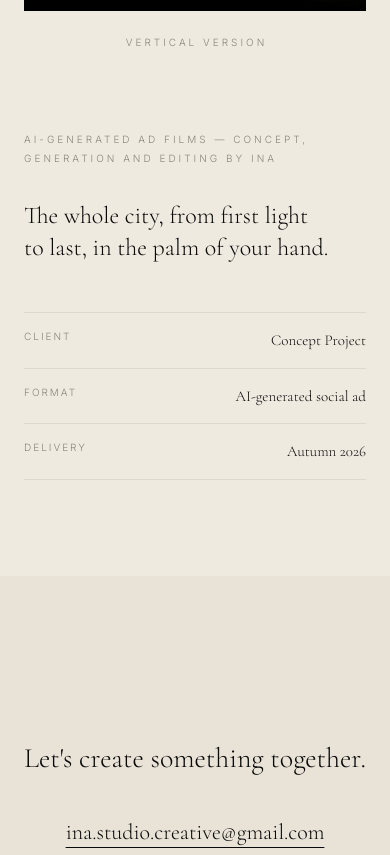
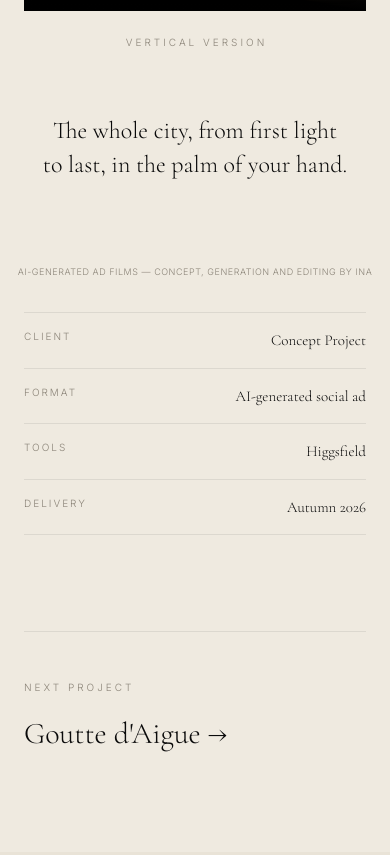
Before and after one commit to InaZench/ina-studio, an Astro site: page /work/morning-to-night in a window 390 px wide. Shown: the part 1240-2095 px from the top of the page. Built offline with nearby package versions, Linux system fonts and the light colour scheme; Astro itself is replaced by a stand-in of ours; grey boxes are pictures that could not be loaded.

Commit message:
Morning to Night case: Tools row, Next project link, mobile text order
- Brief: new Tools row (Higgsfield)
- "Next project" link before the email block, chosen per project via the new
  nextProject field (title and cover pulled from that project), gold on hover
- Mobile: statement as its own centered block, then the one-line centered
  "AI-generated ad films" note right above the brief
- CMS: Tools and Next Project fields

Co-Authored-By: Claude Opus 5.5 <noreply@anthropic.com>

```diff
--- a/public/admin/config.yml
+++ b/public/admin/config.yml
@@ -19,6 +19,7 @@ collections:
       - { label: Eyebrow, name: eyebrow, widget: string }
       - { label: Case Number, name: caseNumber, widget: string }
       - { label: Format, name: format, widget: string }
+      - { label: Tools, name: tools, widget: string, required: false }
       - { label: Delivery, name: delivery, widget: string }
       - { label: Objective, name: objective, widget: text }
       - { label: Hero Note, name: heroNote, widget: string }
@@ -32,3 +33,4 @@ collections:
       - { label: Vertical Video Caption, name: verticalCaption, widget: string, required: false }
       - { label: Cover Image, name: coverImage, widget: file, required: false, media_folder: /public/images/projects, public_folder: /images/projects }
       - { label: Page Layout, name: pageLayout, widget: select, options: [classic, stacked], required: false, hint: "stacked — ролик, текст, вертикальный ролик, почта на молочном фоне" }
+      - { label: Next Project (id), name: nextProject, widget: string, required: false, hint: "id следующего кейса, например goutte-d-aigue" }
--- a/src/components/CaseStacked.astro
+++ b/src/components/CaseStacked.astro
@@ -6,7 +6,10 @@
 // его верх на уровне 60% высоты первого (отступ 105% ширины своей колонки при колонках 7:5), между колонками 128 px.
 // На телефоне: ролик → вертикальный ролик → текст. Фон #EFEAE0, почта — #E9E3D7; шапка и подвал светлее.
 // Ролики показываются целиком (object-fit: contain); во весь экран — на чёрном (правило в global.css).
+import { getCollection } from "astro:content";
 const { project } = Astro.props;
+// следующий проект — по полю nextProject (id файла проекта); название и обложка берутся из его карточки
+const next = project.nextProject ? (await getCollection("projects")).find((e) => e.id === project.nextProject) : null;
 ---
 <h1 class="sr-only">{project.title}</h1>
 
@@ -32,7 +35,9 @@ const { project } = Astro.props;
       <div class="relative md:col-start-2 md:row-start-1 md:row-span-2 md:pt-[105%]">
         <!-- окно над вертикальным роликом (высота = 105% ширины колонки); фраза по центру окна по горизонтали, в оптическом центре по вертикали -->
         <div class="hidden md:flex absolute top-0 left-0 right-0 items-center justify-center pb-[8%]" style="aspect-ratio: 1 / 1.05;">
+          <div class="text-center">
           <p class="max-w-[400px] text-center font-serif font-light text-[30px] leading-[1.55] text-[#0A0A0A] whitespace-pre-line" style="text-wrap: balance;">{project.objective}</p>
+          </div>
         </div>
         <video
           class="block w-full"
@@ -49,12 +54,12 @@ const { project } = Astro.props;
         )}
       </div>
     )}
-    <div class="md:col-start-1 md:row-start-2 mt-6 md:mt-24 md:self-end md:-translate-x-[min(52px,max(12px,calc((100vw-1140px)/2-28px)))]">
+    <div class="flex flex-col md:block md:col-start-1 md:row-start-2 mt-2 md:mt-24 md:self-end md:-translate-x-[min(52px,max(12px,calc((100vw-1140px)/2-28px)))]">
       {project.heroNote && (
-        <p class="text-[10px] leading-[1.9] font-light tracking-[0.3em] md:text-[9px] md:tracking-[0.12em] lg:text-[10px] lg:tracking-[0.22em] text-[#8C8579] uppercase mb-8 md:mb-[88px] md:whitespace-nowrap md:max-w-[520px] md:text-center">{project.heroNote}</p>
+        <p class="text-[length:min(9px,calc((100vw-32px)/39.5))] leading-[1.9] font-light tracking-[0.06em] -mx-2 md:mx-0 whitespace-nowrap text-center md:text-[9px] md:tracking-[0.12em] lg:text-[10px] lg:tracking-[0.22em] text-[#8C8579] uppercase order-2 mb-8 md:mb-[88px] md:max-w-[520px]">{project.heroNote}</p>
       )}
-      <p class="md:hidden font-serif font-light text-[24px] leading-[1.35] text-[#0A0A0A] whitespace-pre-line mb-12" style="text-wrap: balance;">{project.objective}</p>
-      <div class="border-t border-black/[0.08] md:max-w-[520px]">
+      <p class="md:hidden order-1 text-center font-serif font-light text-[24px] leading-[1.45] text-[#0A0A0A] whitespace-pre-line mb-20" style="text-wrap: balance;">{project.objective}</p>
+      <div class="order-3 border-t border-black/[0.08] md:max-w-[520px]">
           <div class="border-b border-black/[0.08] py-4 flex justify-between gap-4">
             <span class="text-[10px] font-light tracking-[0.2em] text-[#8C8579] uppercase">Client</span>
             <span class="font-serif text-[15px] md:text-[16px] text-[#0A0A0A] text-right">{project.client}</span>
@@ -64,6 +69,10 @@ const { project } = Astro.props;
             <span class="font-serif text-[15px] md:text-[16px] text-[#0A0A0A] text-right">{project.format}</span>
           </div>
           <div class="border-b border-black/[0.08] py-4 flex justify-between gap-4">
+            <span class="text-[10px] font-light tracking-[0.2em] text-[#8C8579] uppercase">Tools</span>
+            <span class="font-serif text-[15px] md:text-[16px] text-[#0A0A0A] text-right">{project.tools}</span>
+          </div>
+          <div class="border-b border-black/[0.08] py-4 flex justify-between gap-4">
             <span class="text-[10px] font-light tracking-[0.2em] text-[#8C8579] uppercase">Delivery</span>
             <span class="font-serif text-[15px] md:text-[16px] text-[#0A0A0A] text-right">{project.delivery}</span>
           </div>
@@ -71,6 +80,20 @@ const { project } = Astro.props;
     </div>
   </div>
 </section>
+
+{next && (
+<section class="bg-[#EFEAE0] px-6 md:px-10 pb-24 md:pb-32">
+  <a href={`/work/${next.id}`} class="group max-w-[1140px] mx-auto border-t border-black/[0.08] pt-12 md:pt-16 flex items-center justify-between gap-8">
+    <div>
+      <p class="text-[10px] font-light tracking-[0.3em] text-[#8C8579] uppercase mb-4">Next project</p>
+      <p class="font-serif font-light text-[30px] md:text-[44px] text-[#0A0A0A] group-hover:text-[#8B6F47] transition-colors duration-700">{next.data.title} →</p>
+    </div>
+    {next.data.coverImage && (
+      <div class="hidden md:block w-[220px] shrink-0 bg-[#1A1A1A] transition-opacity duration-700 group-hover:opacity-90" style={`aspect-ratio: 16/10; background-image: url('${next.data.coverImage}'); background-size: cover; background-position: center;`}></div>
+    )}
+  </a>
+</section>
+)}
 
 <section class="bg-[#E9E3D7] px-6 md:px-10 py-28 md:py-32 min-h-[480px] flex flex-col items-center justify-center">
   <h2 class="font-serif font-light text-[28px] md:text-[42px] text-[#0A0A0A] leading-[1.2] text-center mb-10">
--- a/src/content.config.ts
+++ b/src/content.config.ts
@@ -15,6 +15,8 @@ const projects = defineCollection({
     heroNote: z.string(),
     heroVideo: z.string().optional(),
     heroLabel: z.string().optional(),
+    tools: z.string().optional(),
+    nextProject: z.string().optional(),
     heroPoster: z.string().optional(),
     verticalPoster: z.string().optional(),
     verticalVideo: z.string().optional(),
--- a/src/content/projects/morning-to-night.md
+++ b/src/content/projects/morning-to-night.md
@@ -5,6 +5,7 @@ year: '2026'
 eyebrow: SMARTPHONE CAMPAIGN
 caseNumber: '04'
 format: AI-generated social ad
+tools: Higgsfield
 delivery: Autumn 2026
 objective: The whole city, from first light to last, in the palm of your hand.
 heroNote: AI-generated ad films — concept, generation and editing by INA
@@ -16,4 +17,5 @@ verticalEyebrow: Vertical version
 verticalPoster: /images/projects/morning-to-night-poster-9x16.jpg
 coverImage: /images/projects/morning-to-night-cover.jpg
 pageLayout: stacked
+nextProject: goutte-d-aigue
 ---
```
